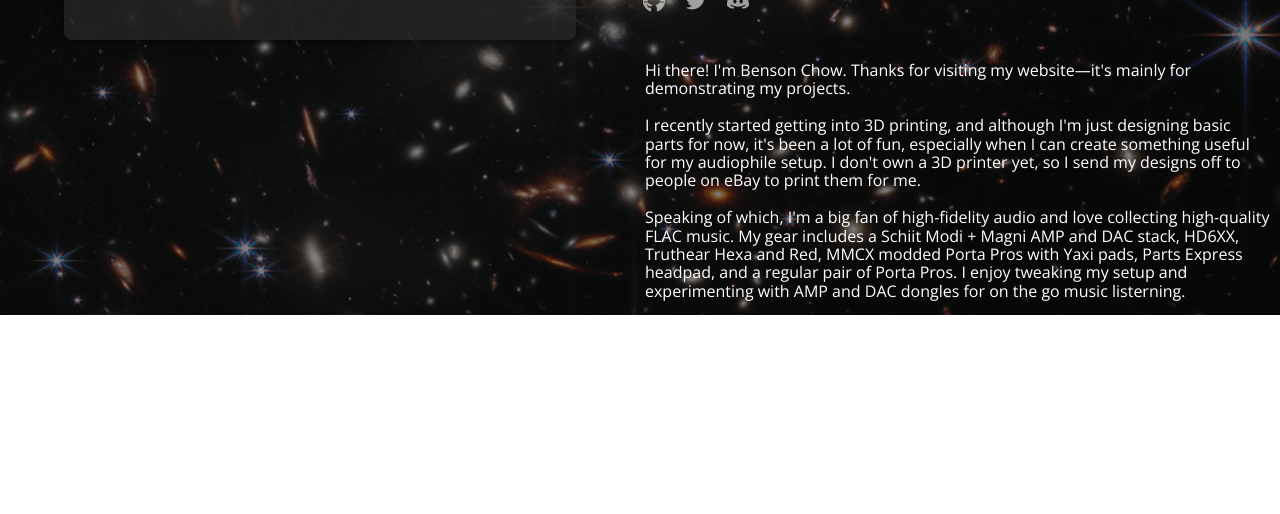
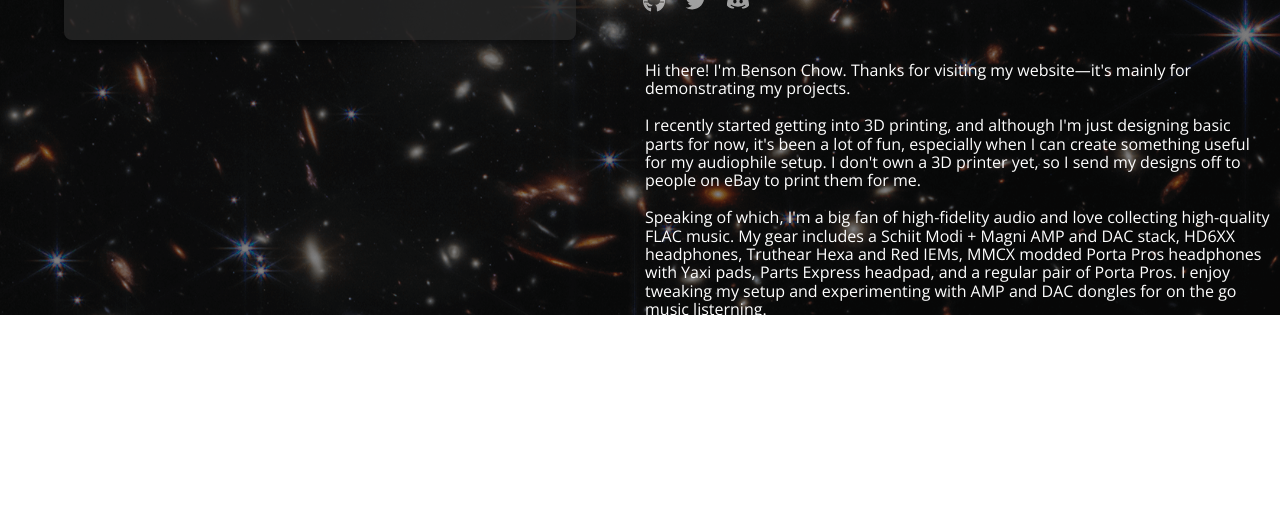
Before and after one commit to bensonchow123/portfolio_website, a Flask app: page / in a window 1280 px wide. Shown: the part 485-999 px from the top of the page. Before the commit the page ends 800 px from the top, so only its background shows below. Run offline with Flask 2, Linux system fonts and the light colour scheme; some libraries are stand-ins or nearby versions.

Commit message:
add more content to about me

```diff
--- a/templates/home.html
+++ b/templates/home.html
@@ -57,7 +57,7 @@
             <div class="text-content">
                 Hi there! I'm Benson Chow. Thanks for visiting my website—it's mainly for demonstrating my projects.<br><br>
                 I recently started getting into 3D printing, and although I'm just designing basic parts for now, it's been a lot of fun, especially when I can create something useful for my audiophile setup. I don't own a 3D printer yet, so I send my designs off to people on eBay to print them for me.<br><br>
-                Speaking of which, I'm a big fan of high-fidelity audio and love collecting high-quality FLAC music. My gear includes a Schiit Modi + Magni AMP and DAC stack, HD6XX, Truthear Hexa and Red, MMCX modded Porta Pros with Yaxi pads, Parts Express headpad, and a regular pair of Porta Pros. I enjoy tweaking my setup and experimenting with AMP and DAC dongles for on the go music listerning.<br><br>
+                Speaking of which, I'm a big fan of high-fidelity audio and love collecting high-quality FLAC music. My gear includes a Schiit Modi + Magni AMP and DAC stack, HD6XX headphones, Truthear Hexa and Red IEMs, MMCX modded Porta Pros headphones with Yaxi pads, Parts Express headpad, and a regular pair of Porta Pros. I enjoy tweaking my setup and experimenting with AMP and DAC dongles for on the go music listerning.<br><br>
                 Another hobby of mine is building and customizing mechanical keyboards. My pride and joy is a modded Keychron Q3 with a PC plate, polyfill, tape, and PE foam mods. It features Staebies stabilizers, Black Ink V2 switches, and MT3 profile keycaps. I've hand-lubed and filmed all the switches for a smoother typing experience.<br><br>
                 And of course, I love programming. You can check out my Projects page to see some of the things I've been working on. Coding ties all my hobbies together and keeps me constantly learning and exploring new ideas.<br><br>
                 For this site, I used the python Flask web framework, it's hosted on a web server on render.com, and the domain name is a free domain from freenom.com!<br><br>
```
